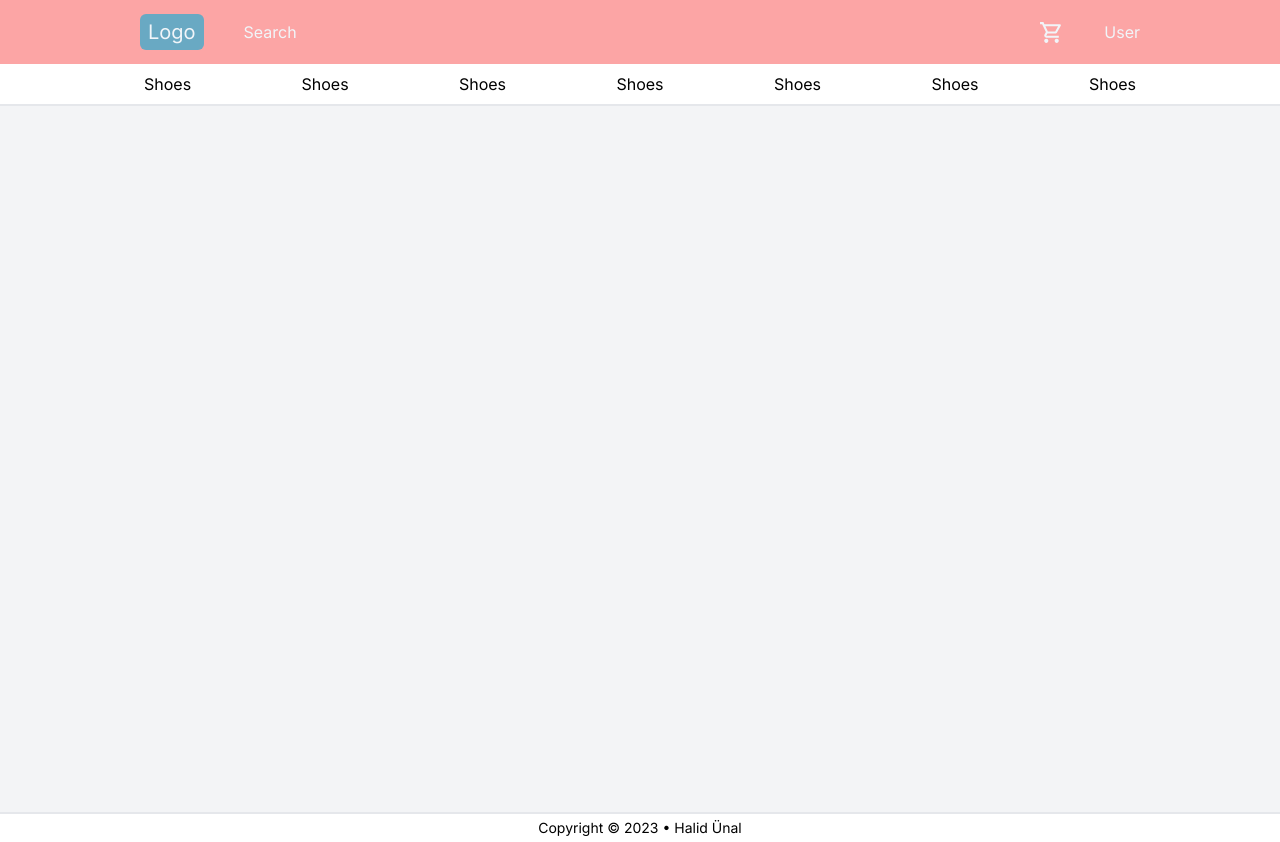
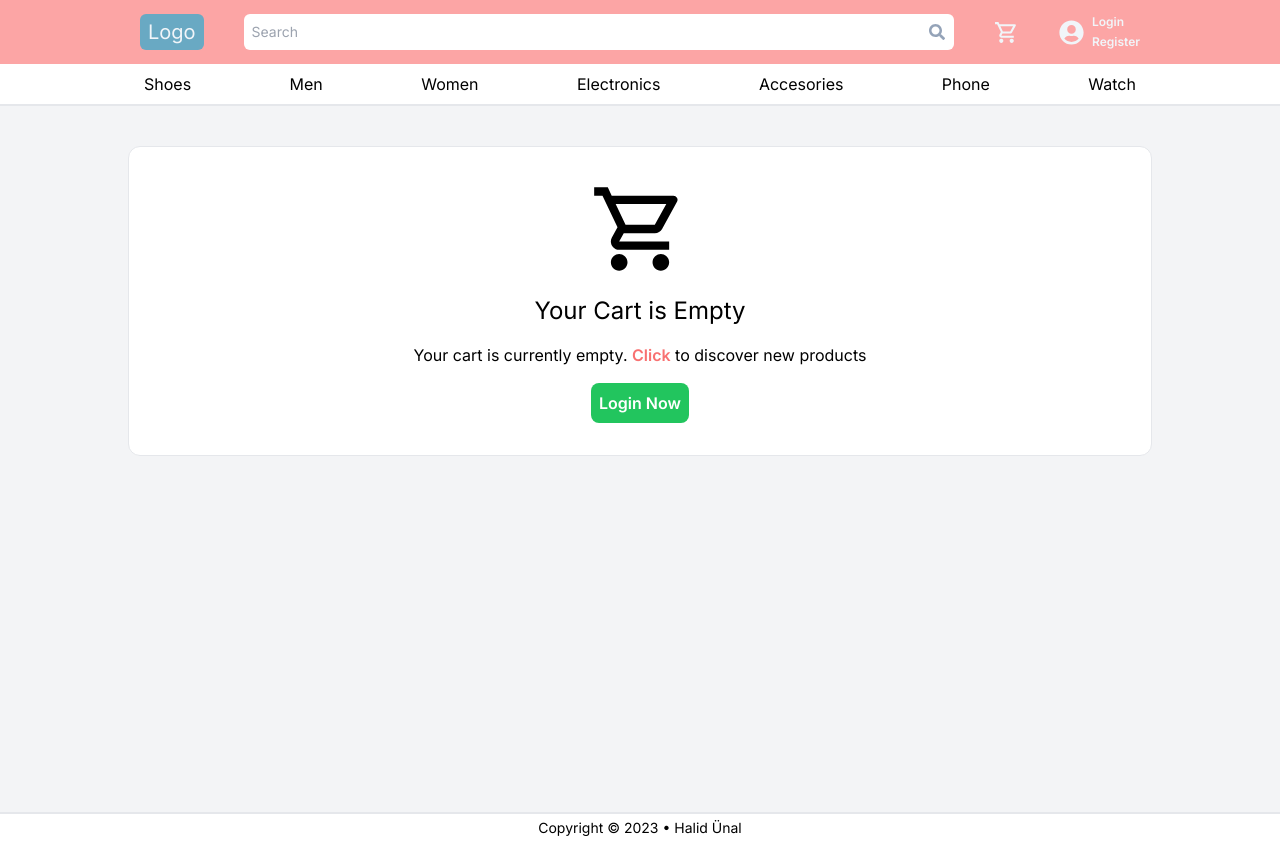
Before and after one commit to halidunal/next-ecommerce-app, a Next.js app: page /cart in a window 1280 px wide. Built offline with nearby package versions, Linux system fonts and the light colour scheme.

Commit message:
navbar view updates

```diff
--- a/app/components/cart/CartClient.tsx
+++ b/app/components/cart/CartClient.tsx
@@ -5,16 +5,29 @@ import image from "@/public/images.jpg"
 import Image from 'next/image'
 import { FaTrashAlt, FaTruck } from 'react-icons/fa'
 import {CardProductProps} from "@/app/product/[productId]/page"
+import { MdOutlineShoppingCart } from "react-icons/md";
 import CartCounter from '../general/CartCounter'
+import { useRouter } from 'next/navigation'
 
 const CartClient = () => {
+	const router = useRouter();
 	const {cartProducts, removeFromCart, removeAll, increase, decrease} = UseCart();
-	const totalAmount = cartProducts?.reduce((acc: any, product: any) => acc + product.quantity * product.price, 0)
-	if(!cartProducts || cartProducts.length == 0) return <div></div>
+	const totalQuantity = cartProducts?.reduce((acc: any, product: any) => acc + product.quantity, 0)
+	const orderAmount = cartProducts?.reduce((acc: any, product: any) => acc + product.quantity * product.price, 0)
+	if(!cartProducts || cartProducts.length == 0)
+	return (
+		<div className='space-x-4 w-[1024px] flex flex-row mt-10 bg-gray-100 rounded-xl'>
+			<div className='space-y-4 flex flex-col border p-8 rounded-xl bg-white items-center w-full'>
+				<MdOutlineShoppingCart size={100}/>
+				<div className='text-2xl'>Your Cart is Empty</div>
+				<div>Your cart is currently empty. <span onClick={() => router.push("/")} className='text-red-400 font-semibold cursor-pointer'>Click</span> to discover new products</div>
+				<button className='p-2 bg-green-500 rounded-lg text-white text-md font-semibold hover:scale-105'>Login Now</button>
+			</div>
+		</div>)
 	return (
 		<div className='space-x-4 w-[1024px] flex flex-row mt-10 bg-gray-100 rounded-xl'>
 			<div className='space-y-2 flex flex-col border p-8 rounded-xl w-3/4 bg-white'>
-				<div className='flex justify-between px-2'>
+				<div className='flex justify-between px-2 items-end'>
 					<div className='text-lg font-bold'>Cart ({cartProducts.length})</div>
 					<button onClick={removeAll} className='underline text-sm font-medium hover:scale-105'>Remove All</button>
 				</div>
@@ -33,7 +46,7 @@ const CartClient = () => {
 											<CartCounter cardProduct={product} increase={() => increase(product)} decrease={() => decrease(product)}/>
 										</div>
 									</td>
-									<td className='w-1/4'>
+									<td className='w-1/4 text-sm'>
 										<div className='opacity-80 flex items-center text-green-500'><FaTruck className='mr-2'/>Free shipping</div>
 									</td>
 									<td className='w-1/4'>
@@ -48,27 +61,27 @@ const CartClient = () => {
 					</tbody>
 				</table>
 			</div>
-			<div className='w-1/4 space-y-2 flex flex-col border p-4 rounded-xl h-[220px] bg-white'>
+			<div className='w-1/4 space-y-2 flex flex-col border p-4 rounded-xl h-[230px] bg-white'>
 				<div className='text-slate-700 text-md font-semibold'>Cart Summary</div>
-				<table className='space-y-2'>
+				<table className='flex-grow-1'>
 					<tr>
-						<td className='text-slate-700 text-xs'>Order Amount ()</td>
-						<td className='text-slate-700 text-xs text-right'>123 USD</td>
+						<td className='text-slate-700 text-xs'>Order Amount <span className='text-slate-400'>({totalQuantity} product)</span></td>
+						<td className='text-slate-700 text-xs text-right'>{orderAmount} USD</td>
 					</tr>
 					<tr>
 						<td className='text-slate-700 text-xs'>Shipping Amount</td>
-						<td className='text-slate-700 text-xs text-right'>123 USD</td>
+						<td className='text-slate-700 text-xs text-right'>23 USD</td>
 					</tr>
 					<tr>
 						<td className='text-slate-700 text-xs'>Order Discount</td>
-						<td className='text-slate-700 text-xs text-right'>-123 USD</td>
+						<td className='text-slate-700 text-xs text-right'>-23 USD</td>
 					</tr>
 				</table>
 				<div className='space-y-2 border-t-2 pt-2'>
 					<table className='space-y-2 pb-2 w-full'>
 						<tr>
 							<td className='font-semibold text-xs'>Total Amount</td>
-							<td className='font-semibold text-lg text-right'>{totalAmount} USD</td>
+							<td className='font-semibold text-lg text-right'>{orderAmount} USD</td>
 						</tr>
 					</table>
 					<button onClick={() => {}} className='p-2 w-full bg-green-500 rounded-lg text-white text-md font-semibold hover:scale-105'>Proceed to Payment</button>
--- a/app/components/home/Category.tsx
+++ b/app/components/home/Category.tsx
@@ -8,22 +8,22 @@ const Category = () => {
 			name: "Shoes"
 		},
 		{
-			name: "Shoes"
+			name: "Men"
 		},
 		{
-			name: "Shoes"
+			name: "Women"
 		},
 		{
-			name: "Shoes"
+			name: "Electronics"
 		},
 		{
-			name: "Shoes"
+			name: "Accesories"
 		},
 		{
-			name: "Shoes"
+			name: "Phone"
 		},
 		{
-			name: "Shoes"
+			name: "Watch"
 		},
 	]
 	return (
--- a/app/components/navbar/Cart.tsx
+++ b/app/components/navbar/Cart.tsx
@@ -11,9 +11,9 @@ const Cart = () => {
 	return (
 		<div className='hidden md:flex relative cursor-pointer' onClick={() => router.push("/cart")}>
 			<MdOutlineShoppingCart size={25}/>
-			{cartProducts?.length && (
+			{cartProducts?.length ? (
 				<div className='absolute -top-2 -right-2 text-xs w-4 h-4 rounded-full flex items-center justify-center' style={{backgroundColor: "#69a9c3"}}>{cartProducts?.length}</div>
-			)}
+			) : (<></>)}
 		</div>
 	)
 }
--- a/app/components/navbar/Search.tsx
+++ b/app/components/navbar/Search.tsx
@@ -1,8 +1,12 @@
 import React from 'react'
+import { FaSearch } from 'react-icons/fa'
 
 const Search = () => {
 	return (
-		<div className='hidden md:flex flex-1'>Search</div>
+		<div className='hidden md:flex flex-1 relative'>
+			<input type="text"  className="text-sm p-2 rounded-md outline-none border-none flex flex-1 text-slate-700" placeholder='Search'/>
+			<FaSearch class={"absolute text-slate-400 top-[10px] ml-[685px]"}/>
+		</div>
 	)
 }
 
--- a/app/components/navbar/User.tsx
+++ b/app/components/navbar/User.tsx
@@ -1,8 +1,15 @@
 import React from 'react'
+import { FaUserCircle } from 'react-icons/fa'
 
 const User = () => {
 	return (
-		<div className='hidden md:flex'>User</div>
+		<div className='hidden md:flex items-center space-x-2 cursor-pointer'>
+			<FaUserCircle size={25}/>
+			<div className='flex flex-col text-xs space-y-1 font-semibold'>
+				<div className='hover:scale-105'>Login</div>
+				<div className='hover:scale-105'>Register</div>
+			</div>
+		</div>
 	)
 }
 
--- a/app/product/[productId]/page.tsx
+++ b/app/product/[productId]/page.tsx
@@ -61,7 +61,7 @@ const Detail = ({params}: {params: DetailProps}) => {
 
 	return (
 		<div className='flex w-full m-4 flex-col'>
-			<div className='flex w-full bg-white p-4 rounded-lg'>
+			<div className='flex w-full bg-white border p-4 rounded-lg'>
 				<div className='flex-1 h-[500px] flex items-center border rounded-lg'>
 						<Image src={image} alt="" className='w-full'/>
 				</div>
```
